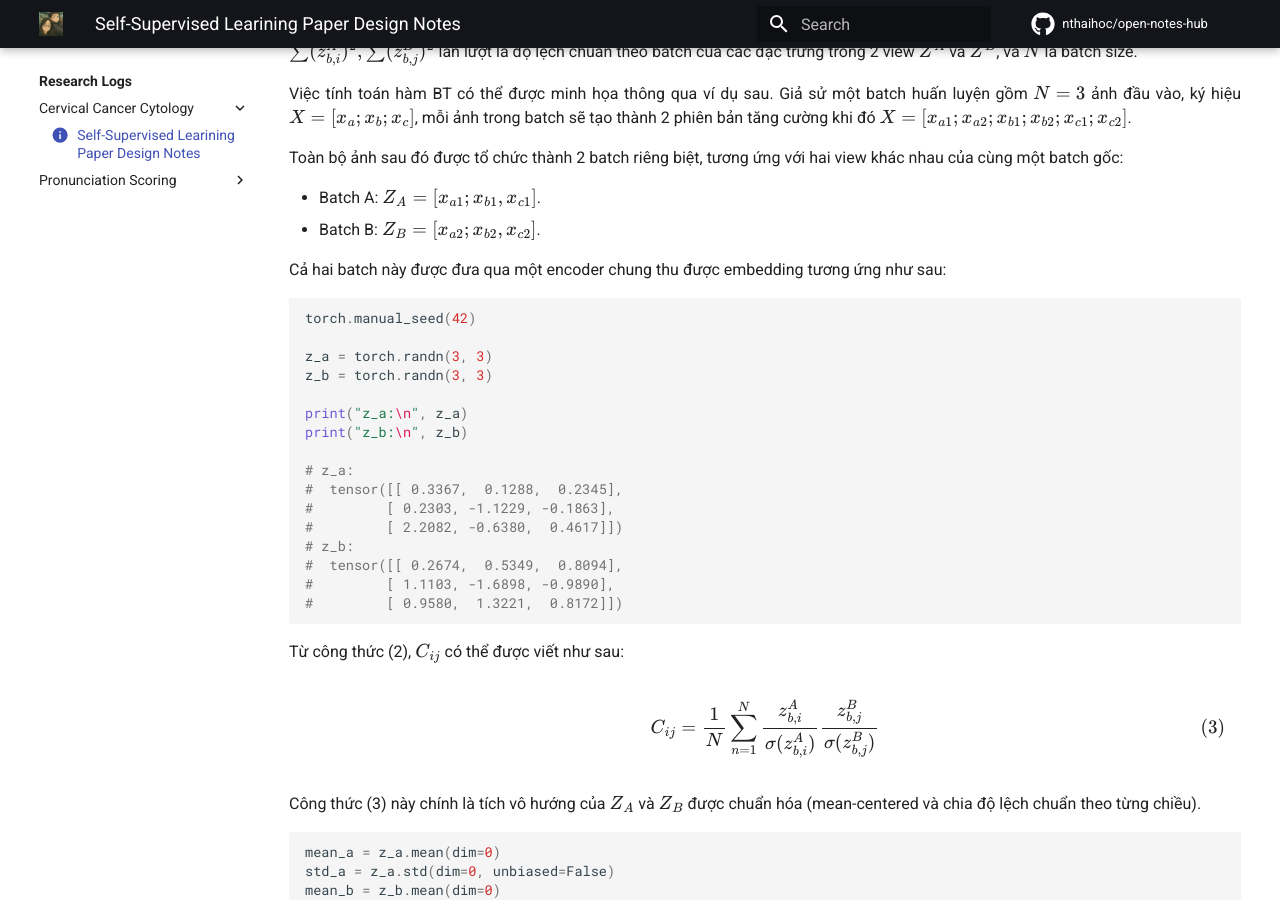
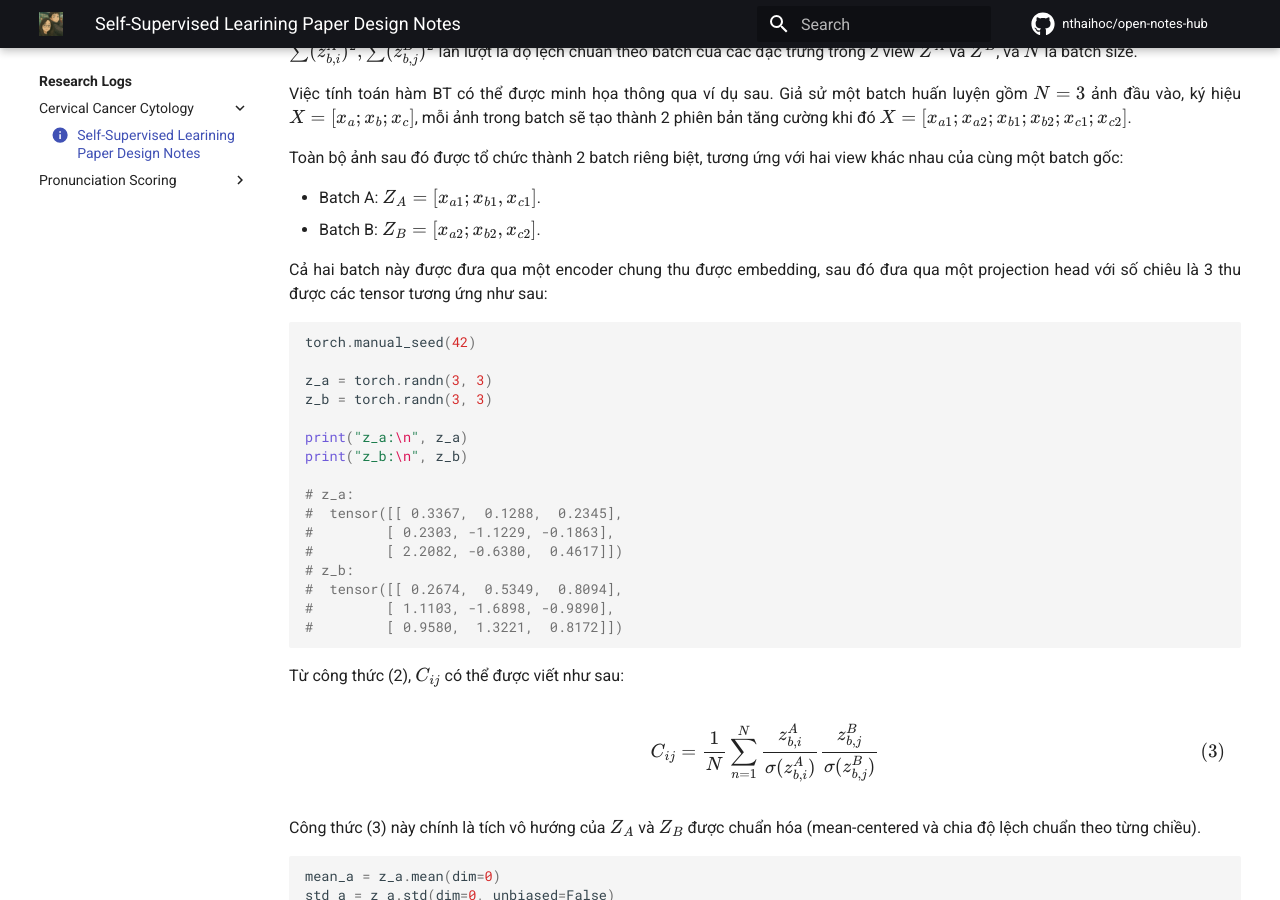
Before and after one commit to nthaihoc/open-notes-hub, an MkDocs documentation site: the page built from docs/research-logs/cervical-cancer-cytology/ssl_paper_design.md, in a window 1280 px wide and 900 px high, scrolled down 1756 px. Built offline with MkDocs 1.6.1 and Material for MkDocs 9.7.7, drawn with Linux system fonts in a browser that asks for light colours; comment, search, counter and statistics services are not loaded.

Commit message:
update ssl_design_paper

````diff
--- a/docs/research-logs/cervical-cancer-cytology/ssl_paper_design.md
+++ b/docs/research-logs/cervical-cancer-cytology/ssl_paper_design.md
@@ -66,7 +66,7 @@ Toàn bộ ảnh sau đó được tổ chức thành 2 batch riêng biệt, tư
 - Batch A: $Z_A = [x_{a1}; x_{b1}, x_{c1}]$.
 - Batch B: $Z_B = [x_{a2}; x_{b2}, x_{c2}]$.
 
-Cả hai batch này được đưa qua một encoder chung thu được embedding tương ứng như sau:
+Cả hai batch này được đưa qua một encoder chung thu được embedding, sau đó đưa qua một projection head với số chiêu là 3 thu được các tensor tương ứng như sau:
 
 ```python
 torch.manual_seed(42)
````
